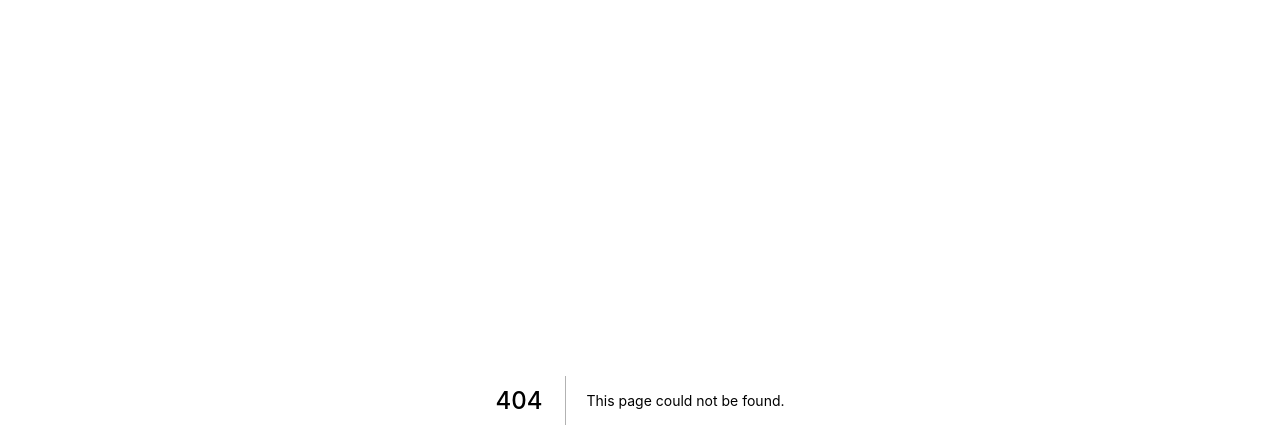
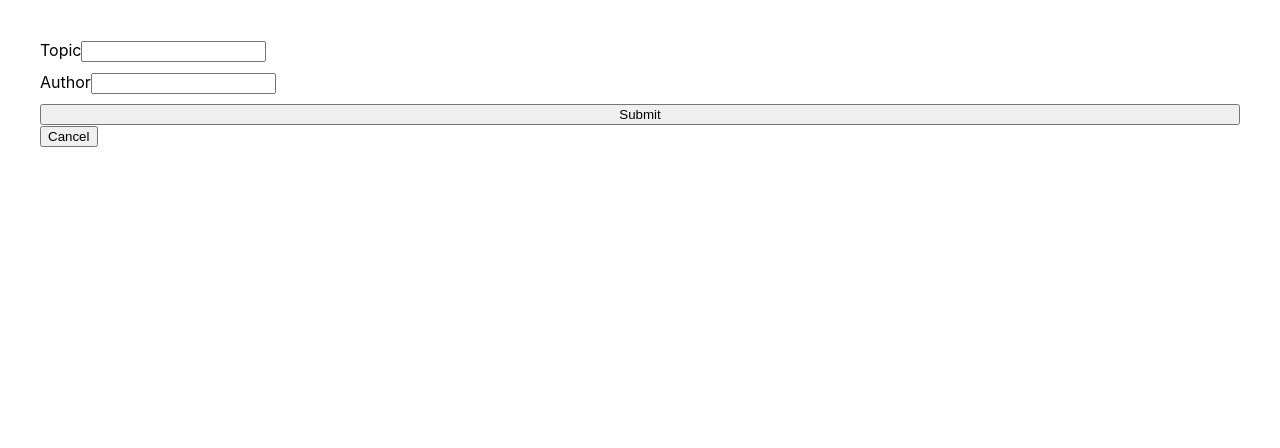
Before and after one commit to Gw3i/lean-coffee-app, a Next.js app: page /create-card in a window 1280 px wide. Before the commit this address had no page. Shown: the top 448 px of the page. Built offline with nearby package versions, Linux system fonts and the light colour scheme.

Commit message:
Add cardForm and create.card page

```diff
--- /dev/null
+++ b/pages/create-card.js
@@ -0,0 +1,11 @@
+import Head from "next/head";
+import CardForm from "../src/components/CardForm";
+
+export default function CreateCard() {
+  return (
+    <>
+      <Head>Create new card</Head>
+      <CardForm />
+    </>
+  );
+}
--- a/src/GlobalStyle.js
+++ b/src/GlobalStyle.js
@@ -3,7 +3,7 @@ import { createGlobalStyle } from "styled-components";
 const GlobalStyle = createGlobalStyle`
 html,
 body {
-  padding: 0;
+  padding: 20px;
   margin: 0;
   font-family: -apple-system, BlinkMacSystemFont, Segoe UI, Roboto, Oxygen,
     Ubuntu, Cantarell, Fira Sans, Droid Sans, Helvetica Neue, sans-serif;
--- /dev/null
+++ b/src/components/CardForm.jsx
@@ -0,0 +1,25 @@
+import StyledForm from "./StyledForm";
+import Link from "next/link";
+
+export default function CardForm() {
+  return (
+    <>
+      <StyledForm>
+        <label>
+          Topic
+          <input type="text" />
+        </label>
+        <label>
+          Author
+          <input type="text" />
+        </label>
+        <button type="submits">Submit</button>
+      </StyledForm>
+      <Link href="/">
+        <a>
+          <button>Cancel</button>
+        </a>
+      </Link>
+    </>
+  );
+}
--- a/src/components/Nav.jsx
+++ b/src/components/Nav.jsx
@@ -4,7 +4,7 @@ import Link from "next/link";
 export default function Nav() {
   return (
     <>
-      <Link href="">
+      <Link href="/create-card">
         <a>
           <StyledButton>Add new Card</StyledButton>
         </a>
--- a/src/components/StyledButton.js
+++ b/src/components/StyledButton.js
@@ -1,4 +1,4 @@
-import styled from "styled-components";
+import styled, { css } from "styled-components";
 
 const StyledButton = styled.button`
   border: 1px solid black;
--- /dev/null
+++ b/src/components/StyledForm.js
@@ -0,0 +1,10 @@
+import styled from "styled-components";
+
+const StyledForm = styled.form`
+  display: flex;
+  flex-direction: column;
+  flex-wrap: wrap;
+  gap: 10px;
+`;
+
+export default StyledForm;
```
